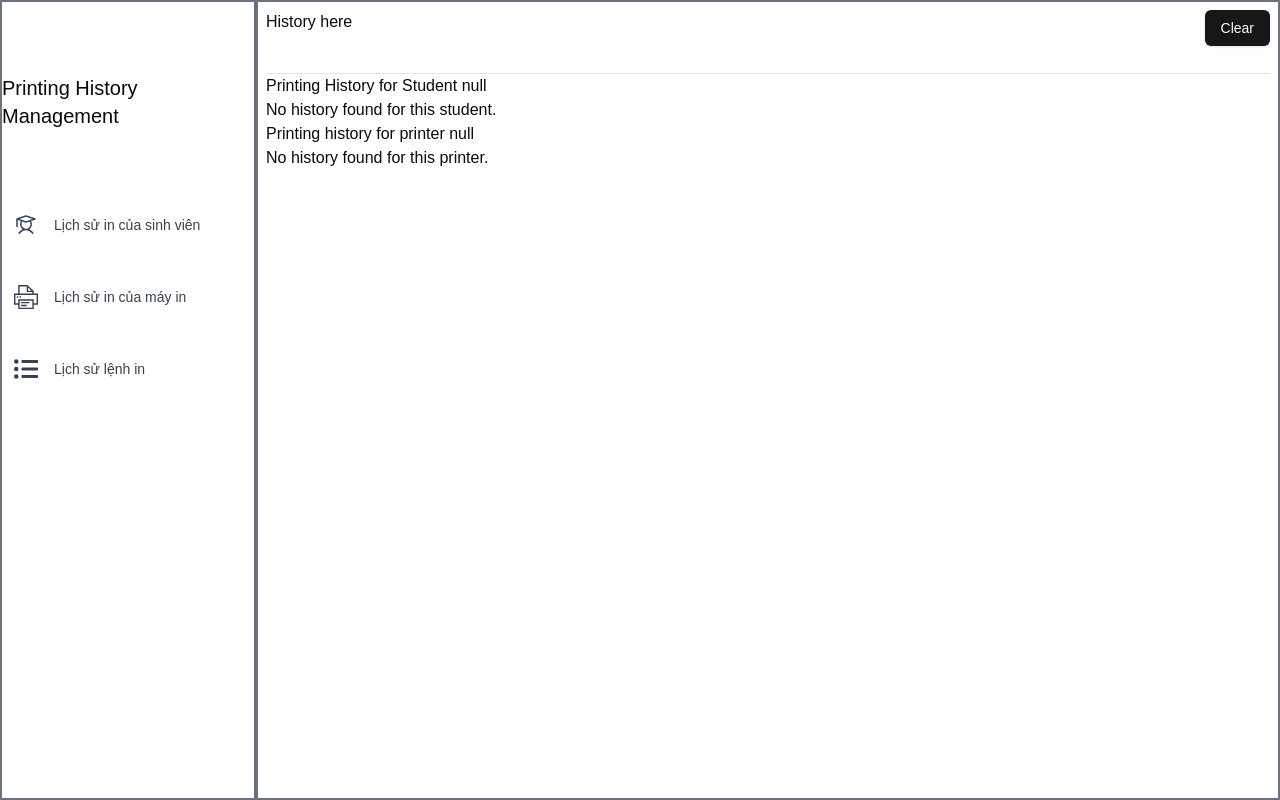
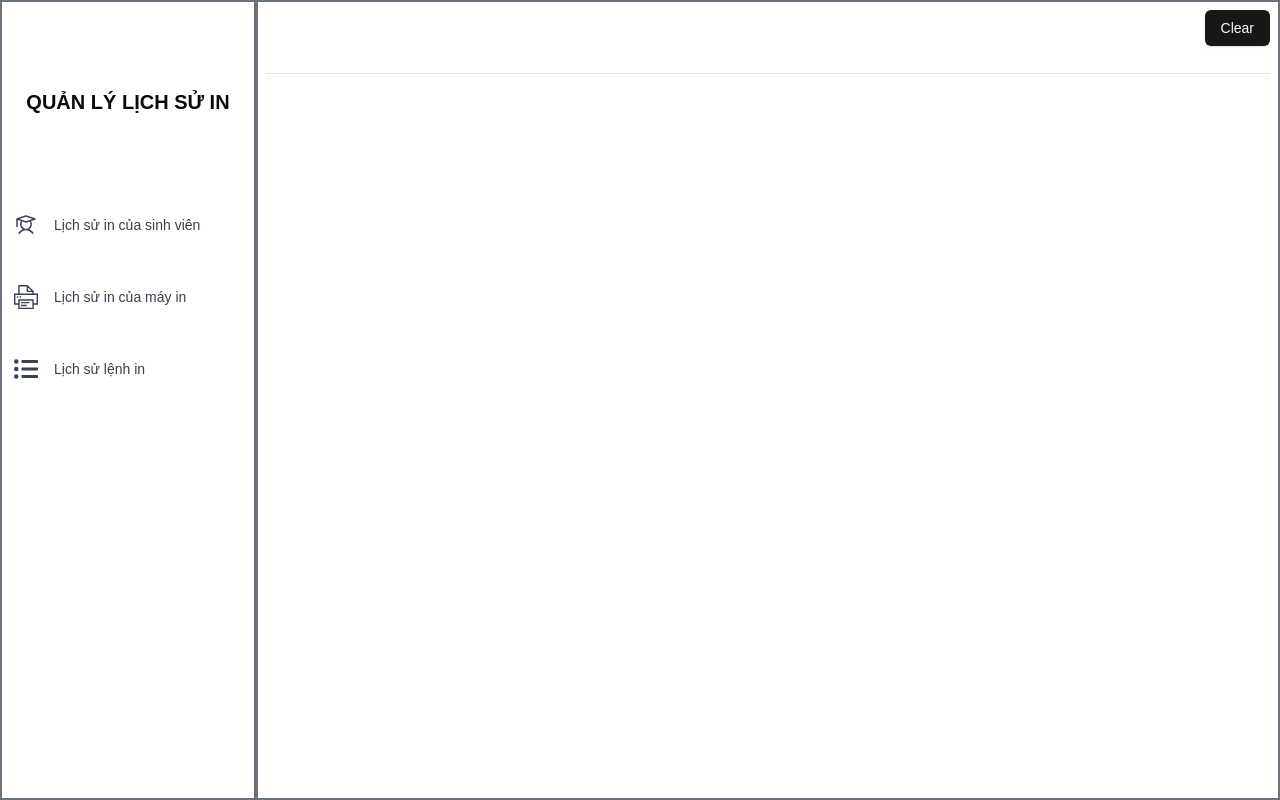
Before and after one commit to NguyenVu04/SE_Project, a Next.js app in the folder frontend/: page /history in a window 1280 px wide. Built offline with nearby package versions, Linux system fonts and the light colour scheme.

Commit message:
update
update

```diff
--- a/frontend/app/history/page.tsx
+++ b/frontend/app/history/page.tsx
@@ -5,185 +5,235 @@ import PrinterPopUp from "./popupprinter";
 import { PiStudent } from "react-icons/pi";
 import { TfiPrinter } from "react-icons/tfi";
 import { FaListUl } from "react-icons/fa";
-import { useState } from "react";
+import { useEffect, useState } from "react";
+import getStudentHistory from "@/lib/get-student-history";
+import getPrinterHistory from "@/lib/get-printer-history";
+
+export type HistoryItem = {
+    id: string;
+    studentId: string;
+    printerId: string;
+    documentId: string;
+    paperSize: string;
+    pageNumbers: number[];
+    numberOfCopies: number;
+    singleSided: boolean;
+    timeOrdered: string;
+    timeReceived: string;
+    timePrinted: string;
+    successful: boolean;
+}
+
 export default function Home() {
-    const [studentId, setStudentId] = useState("null");
+    const [studentId, setStudentId] = useState<string>("");
     const [isStudentFormOpen, setStudentFormOpen] = useState(false);
-    const [printerId, setPrinterId] = useState("null");
+    const [printerId, setPrinterId] = useState<string>("");
     const [isPrinterFormOpen, setPrinterFormOpen] = useState(false);
+    const [printerHistoryFrom, setPrinterHistoryFrom] = useState<string>("");
+    const [printerHistoryTo, setPrinterHistoryTo] = useState<string>("");
     function toggleStudentForm() {
-        console.log(isStudentFormOpen?"Student form open":"Student form close");
         setStudentFormOpen(!isStudentFormOpen);
 
     }
     function togglePrinterForm() {
-        console.log(isPrinterFormOpen?"Printer form open":"Printer form close");
         setPrinterFormOpen(!isPrinterFormOpen);
     }
-    const studentHistory = [
-    {
-        "id": "1",
-        "studentId": "2213994",
-        "printerId": "P001",
-        "documentId": "D001",
-        "paperSize": "A4",
-        "pageNumbers": [1, 2, 3],
-        "numberOfCopies": 2,
-        "singleSided": true,
-        "timeOrdered": "2024-11-30T08:30:00.000Z",
-        "timeReceived": "2024-11-30T08:31:00.000Z",
-        "timePrinted": "2024-11-30T08:35:00.000Z",
-        "successful": true
-    },
-    {
-        "id": "2",
-        "studentId": "2213994",
-        "printerId": "P002",
-        "documentId": "D002",
-        "paperSize": "A3",
-        "pageNumbers": [1, 2],
-        "numberOfCopies": 1,
-        "singleSided": false,
-        "timeOrdered": "2024-11-30T09:00:00.000Z",
-        "timeReceived": "2024-11-30T09:02:00.000Z",
-        "timePrinted": "2024-11-30T09:10:00.000Z",
-        "successful": false
-    },
-    {
-        "id": "3",
-        "studentId": "S12347",
-        "printerId": "P003",
-        "documentId": "D003",
-        "paperSize": "Letter",
-        "pageNumbers": [1],
-        "numberOfCopies": 3,
-        "singleSided": true,
-        "timeOrdered": "2024-11-30T10:00:00.000Z",
-        "timeReceived": "2024-11-30T10:01:00.000Z",
-        "timePrinted": "2024-11-30T10:05:00.000Z",
-        "successful": true
-    },
-    {
-        "id": "4",
-        "studentId": "S12348",
-        "printerId": "P001",
-        "documentId": "D004",
-        "paperSize": "Legal",
-        "pageNumbers": [1, 2, 3, 4],
-        "numberOfCopies": 1,
-        "singleSided": false,
-        "timeOrdered": "2024-11-30T11:00:00.000Z",
-        "timeReceived": "2024-11-30T11:02:00.000Z",
-        "timePrinted": "2024-11-30T11:15:00.000Z",
-        "successful": true
-    },
-    {
-        "id": "5",
-        "studentId": "S12349",
-        "printerId": "P004",
-        "documentId": "D005",
-        "paperSize": "A4",
-        "pageNumbers": [1, 2, 3, 4, 5],
-        "numberOfCopies": 2,
-        "singleSided": true,
-        "timeOrdered": "2024-11-30T12:00:00.000Z",
-        "timeReceived": "2024-11-30T12:01:00.000Z",
-        "timePrinted": "2024-11-30T12:10:00.000Z",
-        "successful": false
+
+    const [studentHistory, setStudentHistory] = useState<HistoryItem[]>([]);
+    const [printerHistory, setPrinterHistory] = useState<HistoryItem[]>([]);
+
+    useEffect(() => {
+        if (!studentId) {
+            return;
         }
-    ];
-    const printerHistory = [
-        {
-            "id": "P1001-01",
-            "studentId": "S2001",
-            "printerId": "P1001",
-            "documentId": "D1001",
-            "paperSize": "A4",
-            "pageNumbers": [1, 2, 3],
-            "numberOfCopies": 2,
-            "singleSided": true,
-            "timeOrdered": "2024-11-30T08:00:00.000Z",
-            "timeReceived": "2024-11-30T08:01:00.000Z",
-            "timePrinted": "2024-11-30T08:05:00.000Z",
-            "successful": true
-        },
-        {
-            "id": "P1001-02",
-            "studentId": "S2002",
-            "printerId": "P1001",
-            "documentId": "D1002",
-            "paperSize": "A3",
-            "pageNumbers": [1, 2],
-            "numberOfCopies": 1,
-            "singleSided": false,
-            "timeOrdered": "2024-11-30T09:00:00.000Z",
-            "timeReceived": "2024-11-30T09:01:00.000Z",
-            "timePrinted": "2024-11-30T09:10:00.000Z",
-            "successful": false
-        },
-        {
-            "id": "P1001-03",
-            "studentId": "S2003",
-            "printerId": "P1001",
-            "documentId": "D1003",
-            "paperSize": "Letter",
-            "pageNumbers": [1],
-            "numberOfCopies": 3,
-            "singleSided": true,
-            "timeOrdered": "2024-11-30T10:00:00.000Z",
-            "timeReceived": "2024-11-30T10:01:00.000Z",
-            "timePrinted": "2024-11-30T10:05:00.000Z",
-            "successful": true
-        },
-        {
-            "id": "P1001-04",
-            "studentId": "S2004",
-            "printerId": "P1001",
-            "documentId": "D1004",
-            "paperSize": "Legal",
-            "pageNumbers": [1, 2, 3, 4],
-            "numberOfCopies": 1,
-            "singleSided": false,
-            "timeOrdered": "2024-11-30T11:00:00.000Z",
-            "timeReceived": "2024-11-30T11:02:00.000Z",
-            "timePrinted": "2024-11-30T11:15:00.000Z",
-            "successful": true
-        },
-        {
-            "id": "P1001-05",
-            "studentId": "S2005",
-            "printerId": "P1001",
-            "documentId": "D1005",
-            "paperSize": "A4",
-            "pageNumbers": [1, 2, 3, 4, 5],
-            "numberOfCopies": 2,
-            "singleSided": true,
-            "timeOrdered": "2024-11-30T12:00:00.000Z",
-            "timeReceived": "2024-11-30T12:01:00.000Z",
-            "timePrinted": "2024-11-30T12:10:00.000Z",
-            "successful": false
+
+        getStudentHistory(studentId)
+            .then((history) => {
+                setStudentHistory(history);
+            })
+            .catch(() => {
+                alert("Error fetching student history: " + studentId);
+            });
+    }, [studentId]);
+
+    useEffect(() => {
+        if (!printerId || !printerHistoryFrom || !printerHistoryTo) {
+            return;
         }
-    ];
-    const filteredHistoryStudent = studentHistory.filter(
-    (history) => history.studentId === studentId
-    );
-    const filteredHistoryPrinter = printerHistory.filter(
-        (history) => history.printerId === printerId
-    );
+
+        getPrinterHistory(printerId, printerHistoryFrom, printerHistoryTo)
+            .then((history) => {
+                setPrinterHistory(history);
+            })
+            .catch(() => {
+                alert("Error fetching printer history: " + printerId);
+            });
+    }, [printerId, printerHistoryFrom, printerHistoryTo]);
+    // const studentHistory = [
+    //     {
+    //         "id": "1",
+    //         "studentId": "2213994",
+    //         "printerId": "P001",
+    //         "documentId": "D001",
+    //         "paperSize": "A4",
+    //         "pageNumbers": [1, 2, 3],
+    //         "numberOfCopies": 2,
+    //         "singleSided": true,
+    //         "timeOrdered": "2024-11-30T08:30:00.000Z",
+    //         "timeReceived": "2024-11-30T08:31:00.000Z",
+    //         "timePrinted": "2024-11-30T08:35:00.000Z",
+    //         "successful": true
+    //     },
+    //     {
+    //         "id": "2",
+    //         "studentId": "2213994",
+    //         "printerId": "P002",
+    //         "documentId": "D002",
+    //         "paperSize": "A3",
+    //         "pageNumbers": [1, 2],
+    //         "numberOfCopies": 1,
+    //         "singleSided": false,
+    //         "timeOrdered": "2024-11-30T09:00:00.000Z",
+    //         "timeReceived": "2024-11-30T09:02:00.000Z",
+    //         "timePrinted": "2024-11-30T09:10:00.000Z",
+    //         "successful": false
+    //     },
+    //     {
+    //         "id": "3",
+    //         "studentId": "S12347",
+    //         "printerId": "P003",
+    //         "documentId": "D003",
+    //         "paperSize": "Letter",
+    //         "pageNumbers": [1],
+    //         "numberOfCopies": 3,
+    //         "singleSided": true,
+    //         "timeOrdered": "2024-11-30T10:00:00.000Z",
+    //         "timeReceived": "2024-11-30T10:01:00.000Z",
+    //         "timePrinted": "2024-11-30T10:05:00.000Z",
+    //         "successful": true
+    //     },
+    //     {
+    //         "id": "4",
+    //         "studentId": "S12348",
+    //         "printerId": "P001",
+    //         "documentId": "D004",
+    //         "paperSize": "Legal",
+    //         "pageNumbers": [1, 2, 3, 4],
+    //         "numberOfCopies": 1,
+    //         "singleSided": false,
+    //         "timeOrdered": "2024-11-30T11:00:00.000Z",
+    //         "timeReceived": "2024-11-30T11:02:00.000Z",
+    //         "timePrinted": "2024-11-30T11:15:00.000Z",
+    //         "successful": true
+    //     },
+    //     {
+    //         "id": "5",
+    //         "studentId": "S12349",
+    //         "printerId": "P004",
+    //         "documentId": "D005",
+    //         "paperSize": "A4",
+    //         "pageNumbers": [1, 2, 3, 4, 5],
+    //         "numberOfCopies": 2,
+    //         "singleSided": true,
+    //         "timeOrdered": "2024-11-30T12:00:00.000Z",
+    //         "timeReceived": "2024-11-30T12:01:00.000Z",
+    //         "timePrinted": "2024-11-30T12:10:00.000Z",
+    //         "successful": false
+    //     }
+    // ];
+    // const printerHistory = [
+    //     {
+    //         "id": "P1001-01",
+    //         "studentId": "S2001",
+    //         "printerId": "P1001",
+    //         "documentId": "D1001",
+    //         "paperSize": "A4",
+    //         "pageNumbers": [1, 2, 3],
+    //         "numberOfCopies": 2,
+    //         "singleSided": true,
+    //         "timeOrdered": "2024-11-30T08:00:00.000Z",
+    //         "timeReceived": "2024-11-30T08:01:00.000Z",
+    //         "timePrinted": "2024-11-30T08:05:00.000Z",
+    //         "successful": true
+    //     },
+    //     {
+    //         "id": "P1001-02",
+    //         "studentId": "S2002",
+    //         "printerId": "P1001",
+    //         "documentId": "D1002",
+    //         "paperSize": "A3",
+    //         "pageNumbers": [1, 2],
+    //         "numberOfCopies": 1,
+    //         "singleSided": false,
+    //         "timeOrdered": "2024-11-30T09:00:00.000Z",
+    //         "timeReceived": "2024-11-30T09:01:00.000Z",
+    //         "timePrinted": "2024-11-30T09:10:00.000Z",
+    //         "successful": false
+    //     },
+    //     {
+    //         "id": "P1001-03",
+    //         "studentId": "S2003",
+    //         "printerId": "P1001",
+    //         "documentId": "D1003",
+    //         "paperSize": "Letter",
+    //         "pageNumbers": [1],
+    //         "numberOfCopies": 3,
+    //         "singleSided": true,
+    //         "timeOrdered": "2024-11-30T10:00:00.000Z",
+    //         "timeReceived": "2024-11-30T10:01:00.000Z",
+    //         "timePrinted": "2024-11-30T10:05:00.000Z",
+    //         "successful": true
+    //     },
+    //     {
+    //         "id": "P1001-04",
+    //         "studentId": "S2004",
+    //         "printerId": "P1001",
+    //         "documentId": "D1004",
+    //         "paperSize": "Legal",
+    //         "pageNumbers": [1, 2, 3, 4],
+    //         "numberOfCopies": 1,
+    //         "singleSided": false,
+    //         "timeOrdered": "2024-11-30T11:00:00.000Z",
+    //         "timeReceived": "2024-11-30T11:02:00.000Z",
+    //         "timePrinted": "2024-11-30T11:15:00.000Z",
+    //         "successful": true
+    //     },
+    //     {
+    //         "id": "P1001-05",
+    //         "studentId": "S2005",
+    //         "printerId": "P1001",
+    //         "documentId": "D1005",
+    //         "paperSize": "A4",
+    //         "pageNumbers": [1, 2, 3, 4, 5],
+    //         "numberOfCopies": 2,
+    //         "singleSided": true,
+    //         "timeOrdered": "2024-11-30T12:00:00.000Z",
+    //         "timeReceived": "2024-11-30T12:01:00.000Z",
+    //         "timePrinted": "2024-11-30T12:10:00.000Z",
+    //         "successful": false
+    //     }
+    // ];
+    // const filteredHistoryStudent = studentHistory.filter(
+    //     (history) => history.studentId === studentId
+    // );
+    // const filteredHistoryPrinter = printerHistory.filter(
+    //     (history) => history.printerId === printerId
+    // );
 
     return (
         <div className="grid grid-cols-[16rem_auto] h-screen">
             {/* Sidebar */}
             <div className="w-64 border-solid border-2 border-gray-500 shadow-md grid grid-rows-4">
-            <div className="flex items-center justify-center text-xl">Printing History Management</div>
+                <div className="flex items-center justify-center text-xl uppercase font-bold">quản lý lịch sử in</div>
                 {/* Menu Items */}
                 <div className="flex flex-col gap-6 w-full">
                     {/* Dashboard */}
                     <button
+                        type="button"
                         className="flex items-center gap-4 cursor-pointer p-3 rounded-md  text-gray-700
                     hover:bg-gray-700 hover:text-white transition-colors duration-200"
                         onClick={toggleStudentForm}>
-                <PiStudent size={24}/>
+                        <PiStudent size={24} />
                         <p className="text-sm font-medium ">Lịch sử in của sinh viên</p>
                     </button>
 
@@ -192,7 +242,7 @@ export default function Home() {
                         className="flex items-center gap-4 cursor-pointer p-3 rounded-md  text-gray-700
                     hover:bg-gray-700 hover:text-white transition-colors duration-200"
                         onClick={togglePrinterForm}>
-                <TfiPrinter size={24}/>
+                        <TfiPrinter size={24} />
                         <p className="text-sm font-medium ">Lịch sử in của máy in</p>
                     </div>
 
@@ -200,18 +250,19 @@ export default function Home() {
                     <div
                         className="flex items-center gap-4 cursor-pointer p-3 rounded-md  text-gray-700
                     hover:bg-gray-700 hover:text-white transition-colors duration-200">
-                <FaListUl size={24}/>
+                        <FaListUl size={24} />
                         <p className="text-sm font-medium ">Lịch sử lệnh in</p>
                     </div>
                 </div>
             </div>
             {/* Main content */}
             <div className="border-solid border-2 border-gray-500 shadow-md p-2 grid grid-rows-[4rem_auto]">
-                <div className="flex justify-between border-b">
-                    <div>History here</div>
+                <div className="flex justify-end border-b">
                     <Button type='button' onClick={() => {
-                        setStudentId('null');
-                        setPrinterId('null');
+                        setStudentId("");
+                        setPrinterId("");
+                        setPrinterHistoryFrom("");
+                        setPrinterHistoryTo("");
                     }}>Clear</Button>
                 </div>
                 {/* History part */}
@@ -225,13 +276,9 @@ export default function Home() {
                     )}
                     {/* render list of history of a student */}
                     <div>
-                        <h2>Printing History for Student {studentId}</h2>
-                        {/* history of student containter */}
-                        {filteredHistoryStudent.length === 0 ? (
-                            <p>No history found for this student.</p>
-                        ) : (
+                        {studentId && <h2 className="text-xl text-red-500">Lịch sử in của sinh viên: {studentId}</h2>}
                         <ul className="grid grid-cols-3">
-                            {filteredHistoryStudent.map((history) => (
+                            {studentHistory.map((history) => (
                                 <li key={history.id} className="border py-2 rounded-xl m-2 p-2">
                                     <strong>Document ID:</strong> {history.documentId} <br />
                                     <strong>Printer ID:</strong> {history.printerId} <br />
@@ -246,23 +293,22 @@ export default function Home() {
                                 </li>
                             ))}
                         </ul>
-                        )}
                     </div>
                     {isPrinterFormOpen && (
                         <PrinterPopUp
                             value={printerId}
                             togglePrinterForm={togglePrinterForm}
                             onSubmitPrinterId={setPrinterId}
+                            onSubmitHistoryFrom={setPrinterHistoryFrom}
+                            onSubmitHistoryTo={setPrinterHistoryTo}
                         />
                     )}
                     {/* render list of history of a printer */}
                     <div>
-                        <h2> Printing history for printer {printerId}</h2>
-                        {filteredHistoryPrinter.length === 0 ? (
-                            <p>No history found for this printer.</p>
-                        ) : (
+                        {printerId && <h2 className="text-xl text-red-500"> Lịch sử in của máy in: {printerId}</h2>}
+
                         <ul className="grid grid-cols-3">
-                            {filteredHistoryPrinter.map((history) => (
+                            {printerHistory.map((history) => (
                                 <li key={history.id} className="border py-2 rounded-xl m-2 p-2">
                                     <strong>Document ID:</strong> {history.documentId} <br />
                                     <strong>Printer ID:</strong> {history.printerId} <br />
@@ -277,7 +323,6 @@ export default function Home() {
                                 </li>
                             ))}
                         </ul>
-                        )}
                     </div>
                 </div>
             </div>
--- /dev/null
+++ b/frontend/lib/get-printer-history.ts
@@ -0,0 +1,17 @@
+'use server';
+
+import { HistoryItem } from "@/app/history/page";
+import { spssAxios } from "./axios-config";
+
+export default async function getPrinterHistory(printerId: string, from: string, to: string) {
+    const response = await spssAxios.get('history/printing/printer', {
+        params: {
+            printerId: printerId,
+            from: from,
+            to: to
+        },
+        validateStatus: () => true
+    })
+
+    return response.data as HistoryItem[];
+}
--- /dev/null
+++ b/frontend/lib/get-student-history.ts
@@ -0,0 +1,14 @@
+'use server';
+import { HistoryItem } from "@/app/history/page";
+import { spssAxios } from "./axios-config";
+
+export default async function getStudentHistory(studentId: string) {
+    const response = await spssAxios.get('history/printing/student', {
+        params: {
+            studentId: studentId
+        },
+        validateStatus: () => true
+    })
+
+    return response.data as HistoryItem[]
+}
```
Also changed, not shown: frontend/app/history/popupprinter.tsx (+33 -6 lines). Lines whose indentation alone changed are shown as unchanged.
